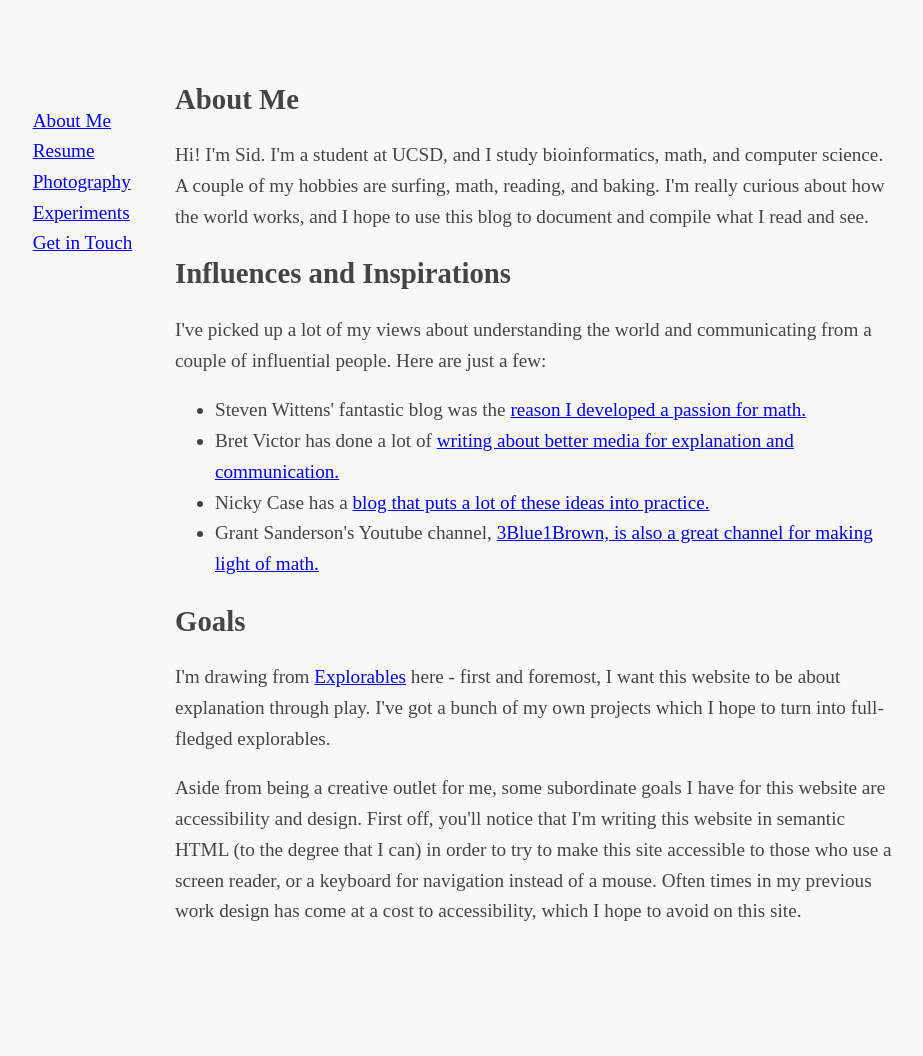
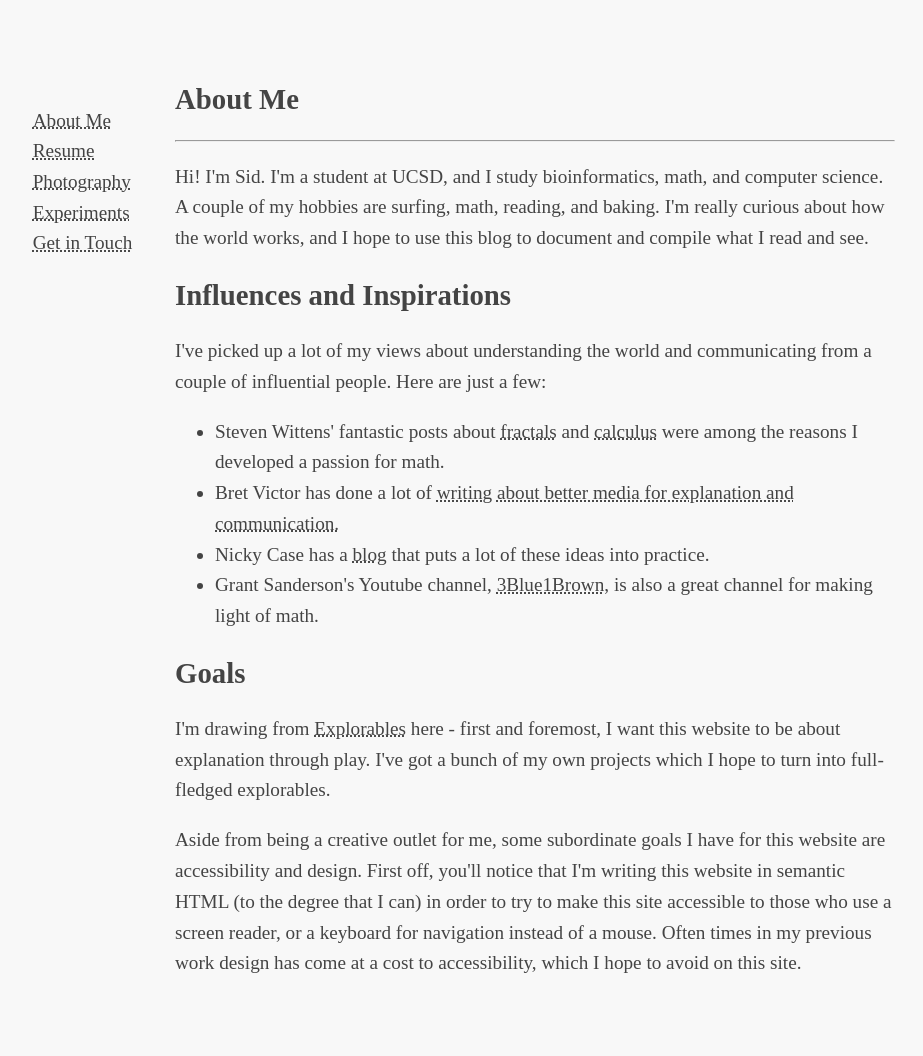
Before and after one commit to sidlim/sidlim.github.io, a Jekyll site: the page built from index.html, in a window 1280 px wide. Shown: the whole page, without its empty margins (105-1028 px from the left). Built offline with Jekyll 4.4.1, drawn with Linux system fonts in a browser that asks for light colours; Markdown is read by kramdown in place of the engine named in the settings; before the commit the page ends 1004 px from its top, so only the background shows below that.

Commit message:
smol update with dark mode

```diff
--- a/_layouts/default.html
+++ b/_layouts/default.html
@@ -5,7 +5,8 @@
         <title> {{ page.title }} </title>
         <meta name="viewport" content="width=device-width, initial-scale=1">
         <link rel='stylesheet' type='text/css' href='style.css' />
-        <link rel='stylesheet' type='text/css' href='device.css' />
+        <link rel='stylesheet' type='text/css' href='theme.css' />
+        <link rel='stylesheet' type='text/css' href='device_layout.css' />
     </head>
 
     <body>
--- a/index.html
+++ b/index.html
@@ -4,6 +4,7 @@
 ---
 <section>
     <h2>About Me</h2>
+    <hr>
     <p>
         Hi! I'm Sid. I'm a student at UCSD, and I study bioinformatics,
         math, and computer science. A couple of my hobbies are surfing,
@@ -18,9 +19,10 @@
     just a few:
     <ul>
         <li>
-            Steven Wittens' fantastic blog was the
-            <a href='https://acko.net/'>reason I developed a passion
-                for math.</a>
+            Steven Wittens' fantastic posts about
+            <a href='https://acko.net/blog/how-to-fold-a-julia-fractal/'>fractals</a> and
+            <a href='http://acko.net/blog/to-infinity-and-beyond/'>calculus</a> were among the
+            reasons I developed a passion for math.
         </li>
         <li>
             Bret Victor has done a lot of
@@ -28,14 +30,14 @@
                 for explanation and communication.</a>
         </li>
         <li>
-            Nicky Case has a <a href='https://ncase.me'>blog that puts
-                a lot of these ideas into practice.</a>
+            Nicky Case has a <a href='https://ncase.me'>blog</a> that puts
+                a lot of these ideas into practice.
         </li>
         <li>
             Grant Sanderson's Youtube channel,
             <a href='https://youtube.com/channel/UCYO_jab_esuFRV4b17AJtAw'>
-                3Blue1Brown, is also a great channel for making light
-                of math.</a>
+                3Blue1Brown</a>, is also a great channel for making light
+                of math.
         </li>
     </ul>
 </section>
--- a/style.css
+++ b/style.css
@@ -2,8 +2,6 @@
     display: grid;
     line-height: 1.6em;
     font-size: 1.2em;
-    color: rgba(68,68,68,1);
-    background-color: rgba(248,248,248,1);
 }
 
 h1,h2,h3 {
@@ -23,3 +21,13 @@
 nav > ul > li {
     list-style-type: none;
 }
+
+a {
+    color: inherit;
+    text-decoration: underline dotted;
+}
+
+a:hover {
+    background-color: rgba(120, 120, 120, 0.2);
+    text-decoration: underline;
+}
--- /dev/null
+++ b/theme.css
@@ -0,0 +1,13 @@
+body {
+    color: rgba(68,68,68,1);
+    background-color: rgba(248,248,248,1);
+}
+
+@media(prefers-color-scheme: dark) {
+
+    body {
+        color: rgba(248,248,248,1);
+        background-color: rgba(40, 40, 40,1);
+    }
+
+}
```
Also changed, not shown: device_layout.css (renamed from device.css).
